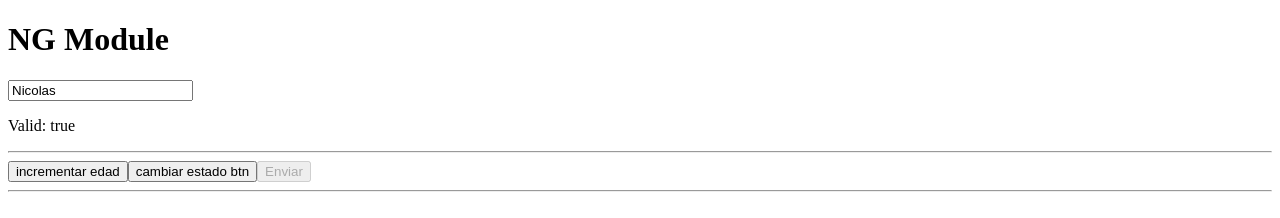
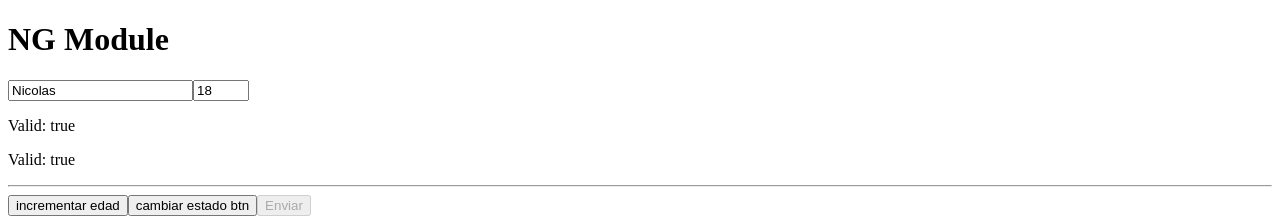
Before and after one commit to perezL22/my-store, an Angular app: page / in a window 1280 px wide. Shown: the top 218 px of the page. Built offline with nearby package versions, Linux system fonts and the light colour scheme.

Commit message:
validation number

```diff
--- a/src/app/app.component.html
+++ b/src/app/app.component.html
@@ -1,6 +1,8 @@
 <h1>NG Module</h1>
 <input type="text" required #nameInput="ngModel" [(ngModel)]="person.name" />
+<input type="number" min="18" max="50" required #ageInput="ngModel" [(ngModel)]="person.age" />
 <p>Valid: {{ nameInput.valid }}</p>
+<p>Valid: {{ ageInput.valid }}</p>
 <hr/>
 <button (click)="increAge()">incrementar edad</button>
 <button (click)="toggelBtn()">cambiar estado btn</button>
```
